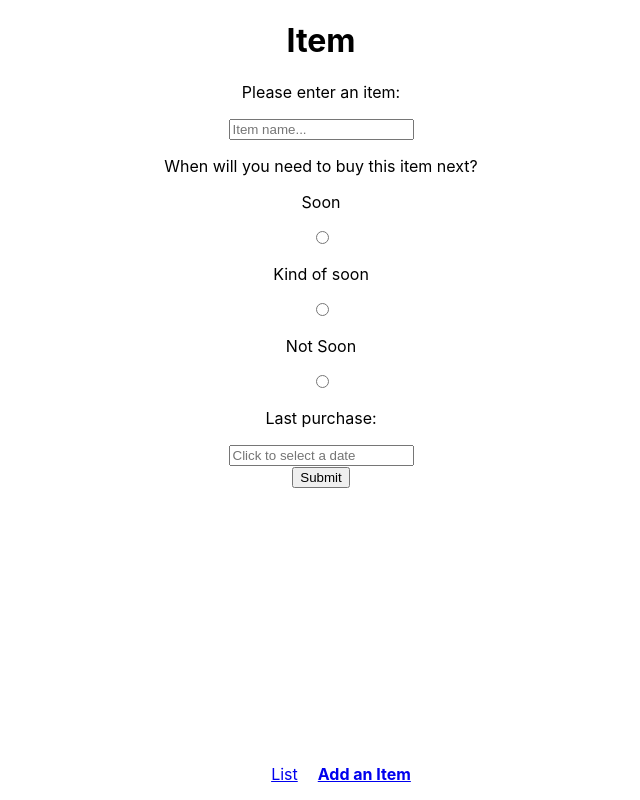
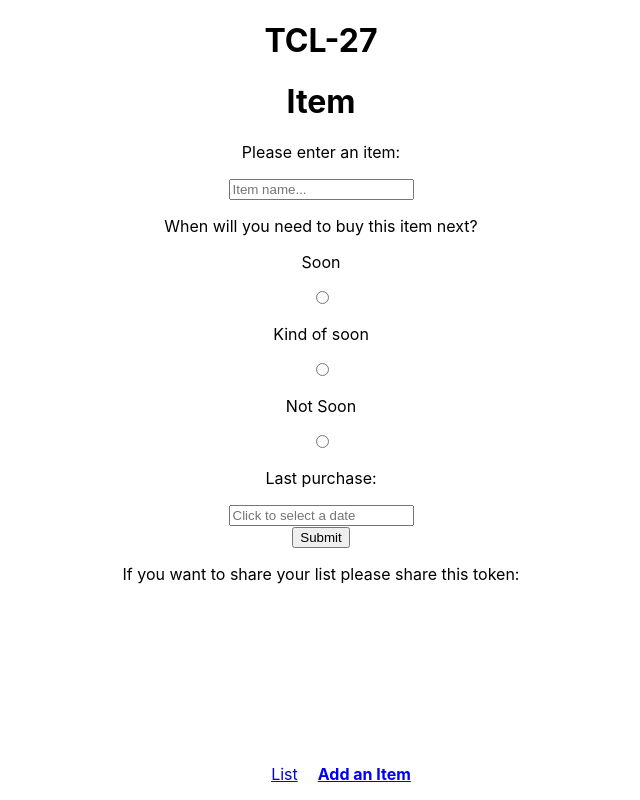
Before and after one commit to the-collab-lab/tcl-27-smart-shopping-list, a React (Create React App) app: page /add-an-item in a window 1280 px wide. Shown: the whole page, without its empty margins (319-959 px from the left). Built offline with nearby package versions, Linux system fonts and the light colour scheme.

Commit message:
Added Header & UserToken components and collapsible feature
Co-authored-by: Tatyana Celovsky <tatyana.celovsky@gmail.com>

```diff
--- a/package.json
+++ b/package.json
@@ -6,6 +6,7 @@
     "firebase": "^8.7.1",
     "firebase-admin": "^9.11.0",
     "react": "^17.0.1",
+    "react-collapsible": "^2.8.3",
     "react-datepicker": "^4.1.1",
     "react-dom": "^17.0.1",
     "react-firebase-hooks": "^3.0.4",
--- a/src/App.js
+++ b/src/App.js
@@ -9,6 +9,7 @@ import Home from './components/containers/Home';
 import GroceryContainer from './components/containers/GroceryContainer';
 import AddItem from './components/AddItem';
 import { fb } from './lib/firebase';
+import Header from './components/Header';
 
 function App() {
   const [loggedIn, setLoggedIn] = useState(false);
@@ -44,6 +45,7 @@ function App() {
 
   return (
     <div className="App">
+      <Header />
       <Switch>
         <Route exact path="/">
           {loggedIn ? (
--- a/src/components/AddItem.js
+++ b/src/components/AddItem.js
@@ -3,6 +3,7 @@ import { fb } from '../lib/firebase';
 import firebase from 'firebase/app';
 import DatePicker from 'react-datepicker';
 import BottomNav from './BottomNav';
+import UserToken from './UserToken';
 
 const initialState = {
   itemName: '',
@@ -182,6 +183,7 @@ class AddItem extends React.Component {
         />
         <br />
         <button type="submit">Submit</button>
+        <UserToken />
         <BottomNav />
       </form>
     );
--- a/src/components/GroceryCard.js
+++ b/src/components/GroceryCard.js
@@ -2,6 +2,7 @@ import firebase from 'firebase/app';
 import React, { useEffect, useState } from 'react';
 import calculateEstimate from '../lib/estimates';
 import { fb } from '../lib/firebase';
+import Collapsible from 'react-collapsible';
 
 const GroceryCard = ({ item }) => {
   const [purchased, setPurchased] = useState(false);
@@ -158,7 +159,7 @@ const GroceryCard = ({ item }) => {
       <button type="button" onClick={handleDelete}>
         X
       </button>
-      <p>ITEM: {item.itemName}</p>
+      <Collapsible trigger={item.itemName}>
         <p>
           LAST PURCHASE DATE:{' '}
           {item.lastPurchase ? item.lastPurchase.toDate().toDateString() : 'NA'}
@@ -169,6 +170,7 @@ const GroceryCard = ({ item }) => {
             ? item.nextPurchaseDate.toDate().toDateString()
             : ''}
         </p>
+      </Collapsible>
     </div>
   );
 };
--- /dev/null
+++ b/src/components/Header.js
@@ -0,0 +1,11 @@
+import React from 'react';
+
+const Header = () => {
+  return (
+    <div>
+      <h1>TCL-27</h1>
+    </div>
+  );
+};
+
+export default Header;
--- /dev/null
+++ b/src/components/UserToken.js
@@ -0,0 +1,13 @@
+import React from 'react';
+
+const UserToken = () => {
+  return (
+    <div>
+      <p>
+        If you want to share your list please share this token:{' '}
+        {localStorage.getItem('token')}
+      </p>
+    </div>
+  );
+};
+export default UserToken;
--- a/src/components/containers/GroceryContainer.js
+++ b/src/components/containers/GroceryContainer.js
@@ -3,6 +3,7 @@ import { fb } from '../../lib/firebase';
 import GroceryCard from '../GroceryCard';
 import BottomNav from '../BottomNav';
 import { useHistory } from 'react-router-dom';
+import UserToken from '../UserToken';
 
 const GroceryContainer = () => {
   const [grocery, setGrocery] = useState([]);
@@ -75,18 +76,17 @@ const GroceryContainer = () => {
   if (grocery.length === 0 && !loading) {
     return (
       <div>
-        <h1>Smart Shopping List</h1>
         <p>Your shopping list is currently empty.</p>
         <button type="submit" onClick={handleClick}>
           Add an item
         </button>
+        <UserToken />
         <BottomNav />
       </div>
     );
   } else {
     return (
       <div>
-        <h1>Smart Shopping List</h1>
         <label htmlFor="search-field">
           <input
             id="search-field"
@@ -111,6 +111,7 @@ const GroceryContainer = () => {
               </li>
             ))}
         </ul>
+        <UserToken />
         <BottomNav />
       </div>
     );
--- a/src/components/containers/Home.js
+++ b/src/components/containers/Home.js
@@ -50,7 +50,6 @@ class Home extends Component {
   render() {
     return (
       <div>
-        <h1>Smart Shopping List</h1>
         <p>
           Please create a new shopping list or enter a token to join an existing
           list.
```
Also changed, not shown: 1 other file (tests, documents, lock files or other folders). Lines whose indentation alone changed are shown as unchanged.
